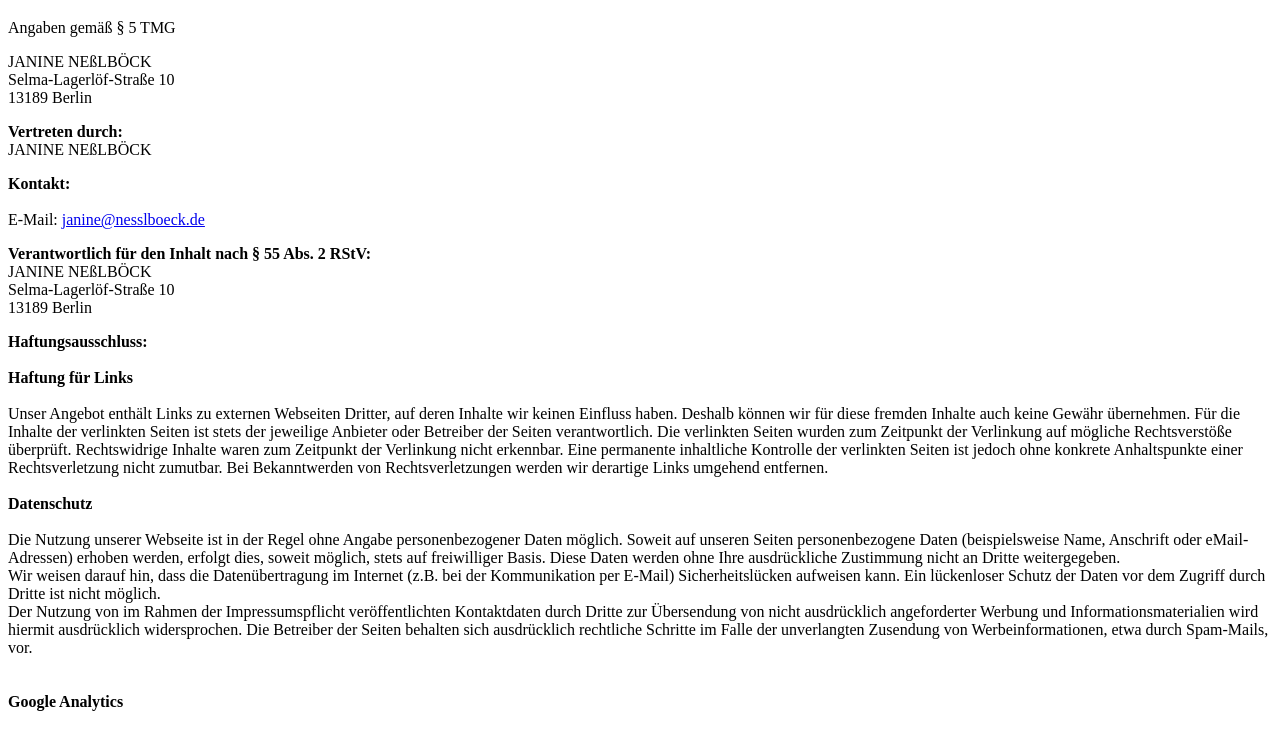
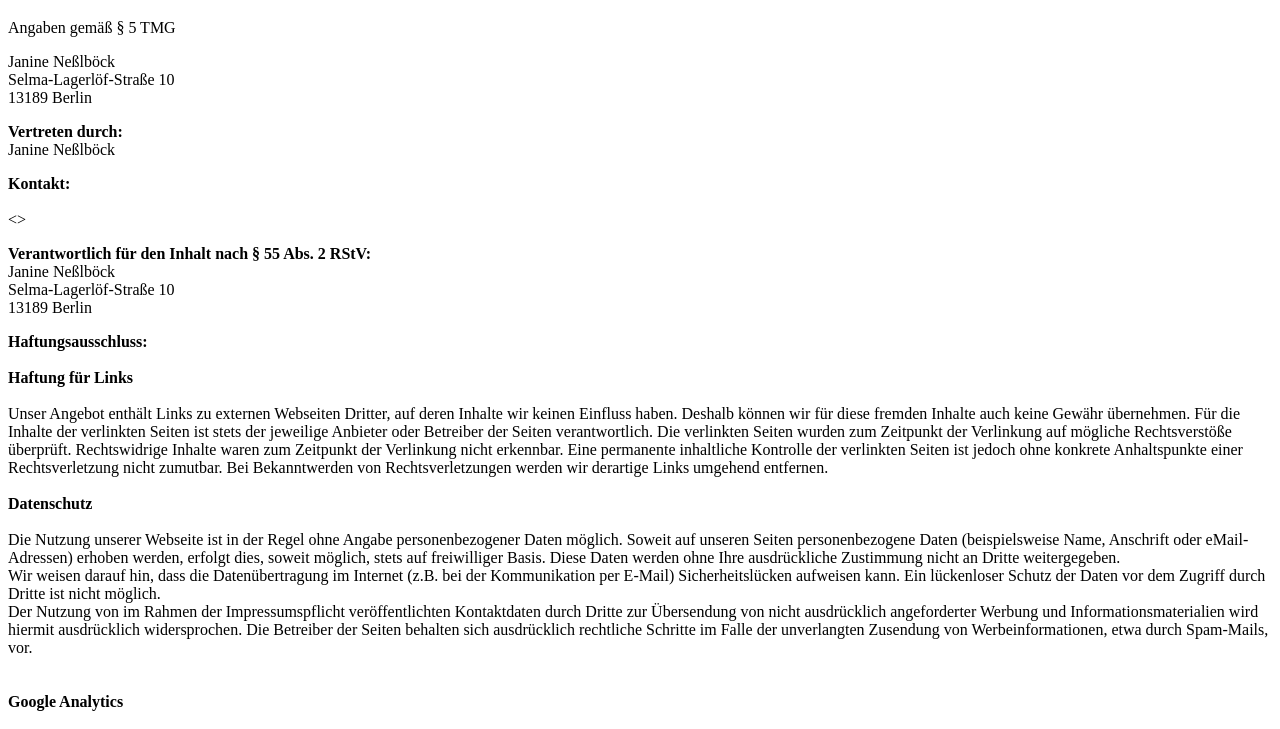
Before and after one commit to janinenesslboeck/Janine, a plain HTML site: page impressum.html in a window 1280 px wide. Shown: the part 61-790 px from the top of the page. Drawn offline with Linux system fonts and the light colour scheme.

Commit message:
Update impressum.html

```diff
--- a/impressum.html
+++ b/impressum.html
@@ -9,13 +9,13 @@
 </head>
 <body>
 
-    <div class='impressum'><h1>Impressum</h1><p>Angaben gemäß § 5 TMG</p><p>JANINE  NEßLBÖCK <br>
+    <div class='impressum'><h1>Impressum</h1><p>Angaben gemäß § 5 TMG</p><p>Janine  Neßlböck <br>
         Selma-Lagerlöf-Straße 10<br>13189 Berlin <br>
         </p><p> <strong>Vertreten durch: </strong><br>
-        JANINE  NEßLBÖCK<br>
+        Janine  Neßlböck<br>
         </p><p><strong>Kontakt:</strong> <br><br>
-        E-Mail: <a href='mailto:janine@nesslboeck.de'>janine@nesslboeck.de</a></br></p><p><strong>Verantwortlich für den Inhalt nach § 55 Abs. 2 RStV:</strong><br>
-        JANINE  NEßLBÖCK <br>
+        <></a></br></p><p><strong>Verantwortlich für den Inhalt nach § 55 Abs. 2 RStV:</strong><br>
+        Janine  Neßlböck <br>
         Selma-Lagerlöf-Straße 10<br>
         13189 Berlin <br></p> <p><strong>Haftungsausschluss: </strong><br><br><strong>Haftung für Links</strong><br><br>
         Unser Angebot enthält Links zu externen Webseiten Dritter, auf deren Inhalte wir keinen Einfluss haben. Deshalb können wir für diese fremden Inhalte auch keine Gewähr übernehmen. Für die Inhalte der verlinkten Seiten ist stets der jeweilige Anbieter oder Betreiber der Seiten verantwortlich. Die verlinkten Seiten wurden zum Zeitpunkt der Verlinkung auf mögliche Rechtsverstöße überprüft. Rechtswidrige Inhalte waren zum Zeitpunkt der Verlinkung nicht erkennbar. Eine permanente inhaltliche Kontrolle der verlinkten Seiten ist jedoch ohne konkrete Anhaltspunkte einer Rechtsverletzung nicht zumutbar. Bei Bekanntwerden von Rechtsverletzungen werden wir derartige Links umgehend entfernen.<br><br><strong>Datenschutz</strong><br><br>
```
